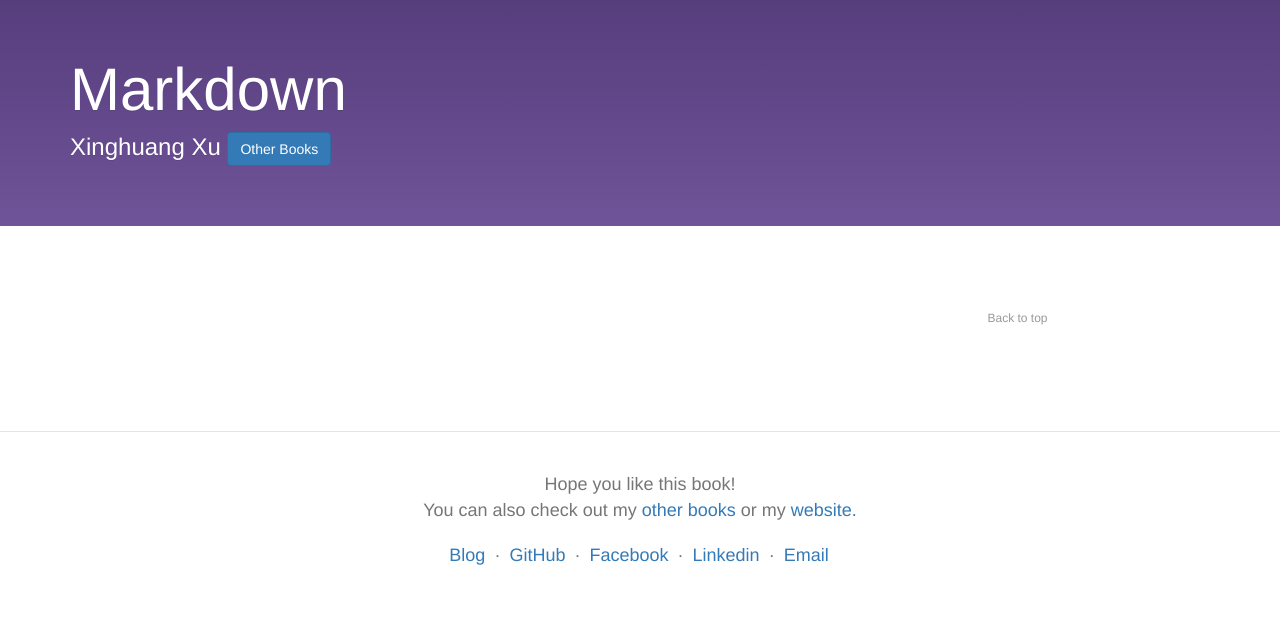
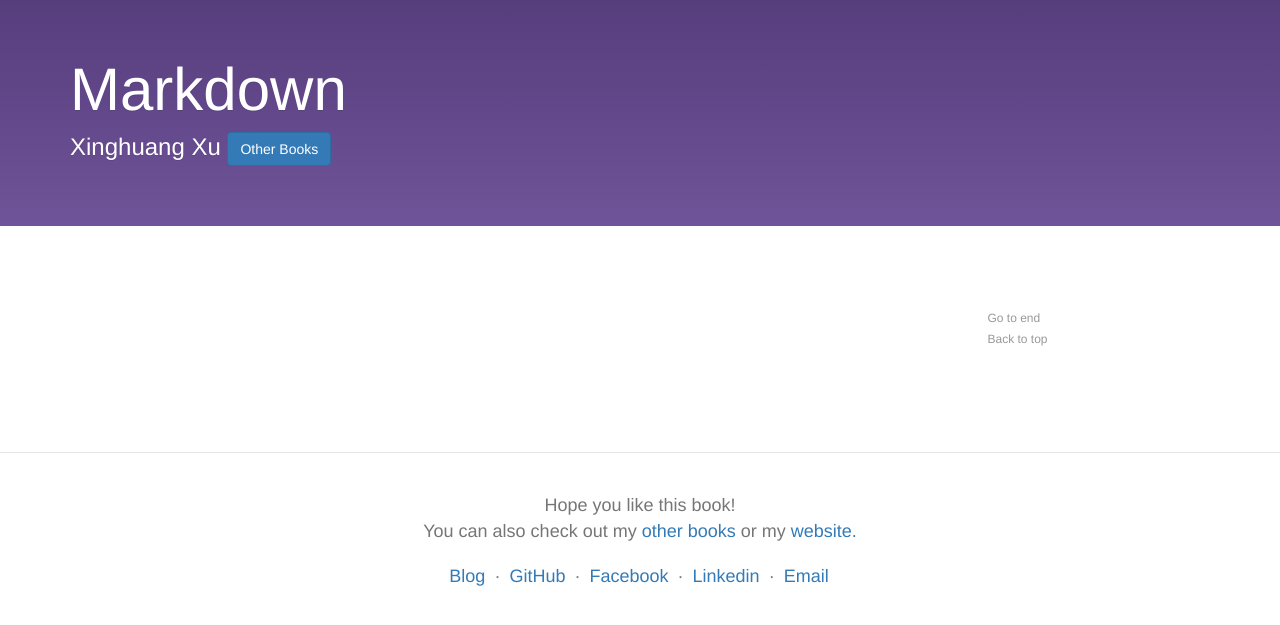
Before and after one commit to xinghuangxu/books, a Jekyll site: the page built from _markdown/index.html, in a window 1280 px wide. Shown: the top 625 px of the page. Built offline with Jekyll 4.4.1, drawn with Linux system fonts in a browser that asks for light colours; nearby versions of some CDN libraries.

Commit message:
Go to end button added

```diff
--- a/_layouts/book.html
+++ b/_layouts/book.html
@@ -11,15 +11,16 @@
 
         </h1>
 
-                <p> <a style="color:white" href="{{site.url}}">{{ site.author.name }}</a>
+        <p><a style="color:white" href="{{site.url}}">{{ site.author.name }}</a>
             <button type="button" class="btn btn-primary btn" data-toggle="modal" data-target="#booklist">
                 Other Books
-                    </button></p>
+            </button>
+        </p>
     </div>
 </div>
 
 <div class="container  bs-docs-container">
-            <div class = "row">
+    <div class="row">
         <div class="col-md-9" role="main">
             <!-- chapters -->
             {% assign chapters = site[page.id] %}
@@ -33,6 +34,7 @@
             </div>
             {% endif %}
             {% endfor %}
+            <div id="end"></div>
         </div>
 
         <div class="col-md-3" role="complementary">
@@ -42,11 +44,14 @@
 
                     {% for chapter in chapters %}
                     {% if forloop.last == false %}
-                            <li><a href="#{{ forloop.index  }}">{{ forloop.index  }}. {{ chapter.title }}</a></li>
+                    <li><a href="#{{ forloop.index  }}">{{ forloop.index }}. {{ chapter.title }}</a></li>
                     {% endif %}
                     {% endfor %}
                 </ul>
-                        <a class="back-to-top" href="#top">
+                <a class="back-to-top" href="#end">
+                    Go to end
+                </a>
+                <a style="margin-top:0;padding-top:0;" class="back-to-top" href="#top">
                     Back to top
                 </a>
             </nav>
```
Lines whose indentation alone changed are shown as unchanged.
